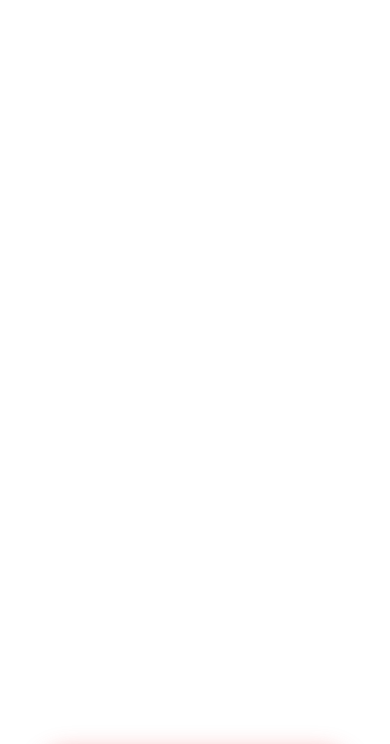
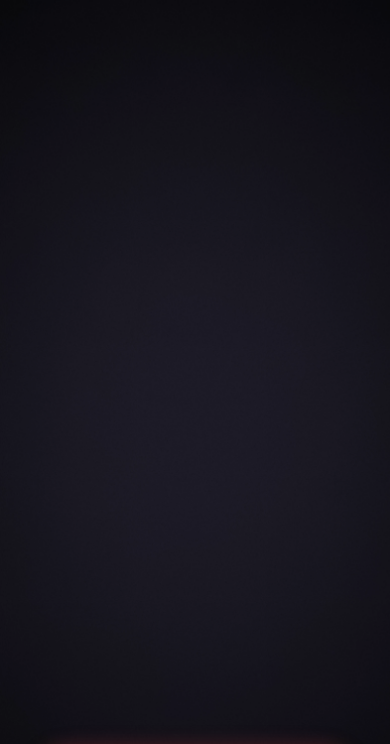
Before and after one commit to pxtricixdev/Front-LumiFilm, a website: page html/index.html in a window 390 px wide. Shown: the top 744 px of the page. Drawn offline with nearby package versions, Linux system fonts and the light colour scheme; files that its build step writes are made by us from their sources.

Commit message:
Añadido fondo versión mobile

```diff
--- /dev/null
+++ b/source/layout/_body.scss
@@ -0,0 +1,6 @@
+body {
+    background-image: url("../../assets/images/bg-app.webp");
+    background-size: cover;
+    background-repeat: no-repeat;
+    background-position: center;
+}
--- a/source/main.scss
+++ b/source/main.scss
@@ -10,5 +10,6 @@
 @use 'layout/footer';
 @use 'layout/grid';
 @use 'layout/navbar';
+@use 'layout/body';
 
 @use 'pages/home';
```
Also changed, not shown: assets/images/bg-app.webp (added).
